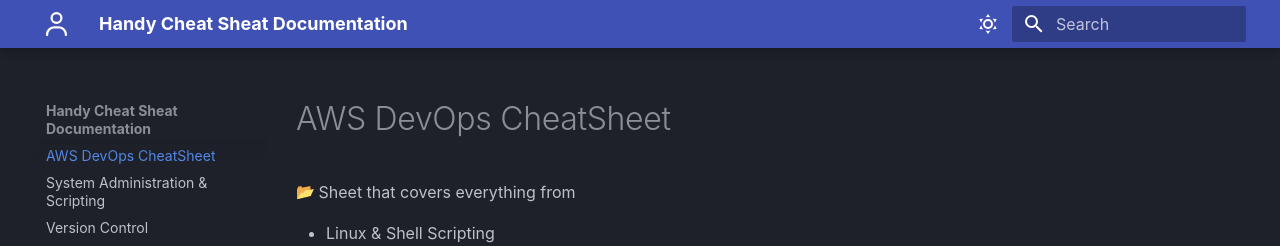
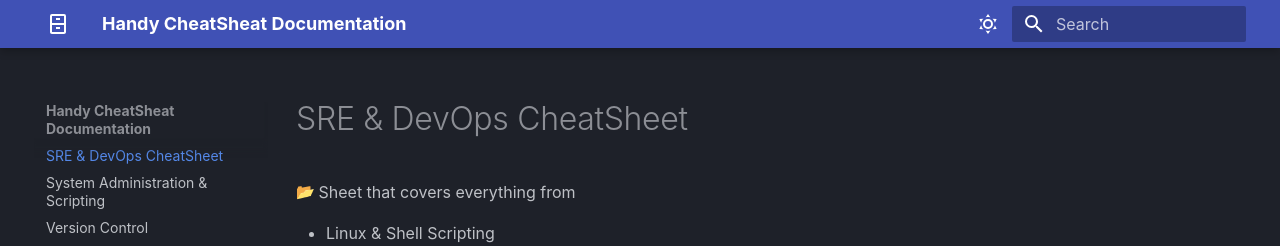
Before and after one commit to pbemkes/CheatSheets, an MkDocs documentation site: the page built from docs/index.md, in a window 1280 px wide and 1046 px high. Shown: the top 246 px of the window. Built offline with MkDocs 1.6.1 and Material for MkDocs 9.7.7, drawn with Linux system fonts in a browser that asks for light colours; emoji names are drawn with the system emoji font; some web fonts are replaced.

Commit message:
Updates and fixes

```diff
--- a/docs/index.md
+++ b/docs/index.md
@@ -1,4 +1,4 @@
-# AWS DevOps CheatSheet
+# SRE & DevOps CheatSheet
 
 :open_file_folder: Sheet that covers everything from
 
--- a/mkdocs.yml
+++ b/mkdocs.yml
@@ -1,5 +1,5 @@
-site_name: Handy Cheat Sheat Documentation
-site_url: https://sitename.example
+site_name: Handy CheatSheat Documentation
+site_url: https://pbemkes.github.io/CheatSheets/
 theme:
   name: material
   font:
@@ -9,7 +9,7 @@
     - navigation.footer
     - content.code.copy
   icon:
-    logo: fontawesome/regular/user
+    logo: material/file-cabinet
   palette:
     # Dark Mode
     - scheme: slate
```
Also changed, not shown: docs/08_Monitoring_Logging.md (+1 -1 lines).
